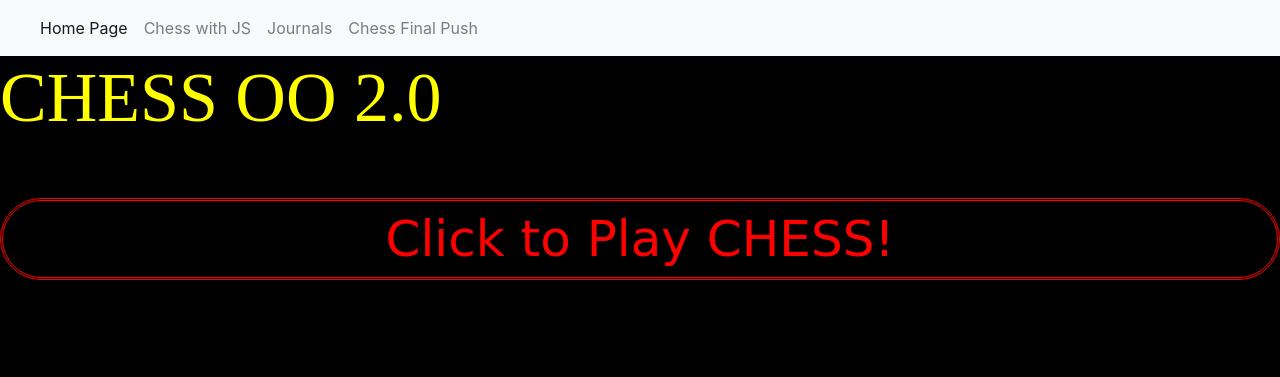
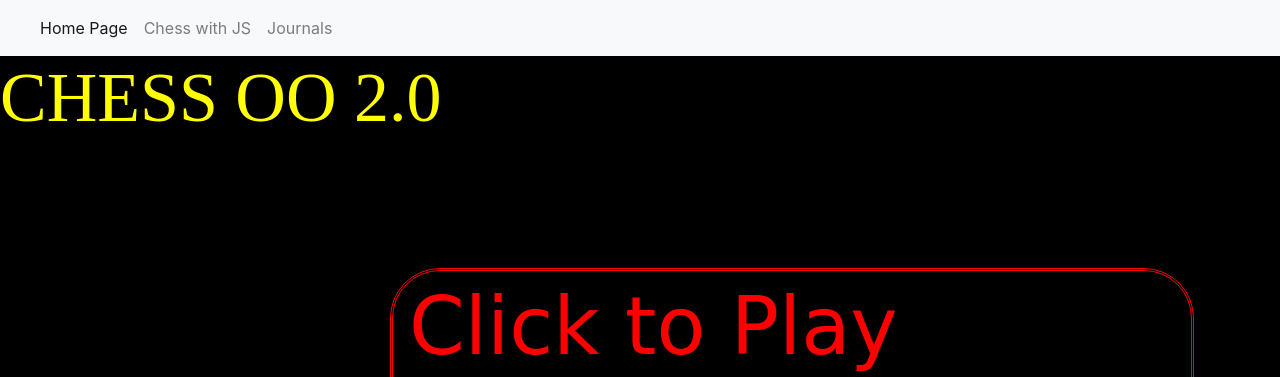
Before and after one commit to colin-szeto/Group-Portfolio, a Flask app: page / in a window 1280 px wide. Shown: the top 377 px of the page. Run offline with Flask 2, Linux system fonts and the light colour scheme; some libraries are stand-ins or nearby versions.

```diff
--- a/templates/base.html
+++ b/templates/base.html
@@ -25,13 +25,15 @@
 
           <a class="nav-link" href="/project/chessJs">Chess with JS</a>
           <a class="nav-link" href="/project/journals">Journals</a>
-          <a class="nav-link" href="/project/chessPush">Chess Final Push</a>
+          <a class="nav-link" href="/project/chessPush"></a>
 
           <!--<a class="nav-link" href="yourName">What is my Name?</a>-->
           <a class="nav-link" href="https://github.com/kolinbilly/Group-Portfolio/blob/master/README.md"></a>
           <a class="nav-link" href="chessEmbed"></a>
           <a class="nav-link code" style="color:red; margin:auto; text-align: center;" href="/project/chessMenu/" ></a>
           <a class="nav-link" href="/project/index"></a>
+          <a class="nav-link" href="/project/chessPush"></a>
+
 
 
 
--- a/templates/home.html
+++ b/templates/home.html
@@ -25,9 +25,9 @@
 
     <body style="background-color:black;">
 
-      <h1 style = "font-family: Times New Roman ; color: yellow; font-size: 70px; padding-bottom: 50px">CHESS OO 2.0<h1>
+      <h1 style = "font-family: Times New Roman ; color: yellow; font-size: 70px; padding-bottom: 120px">CHESS OO 2.0<h1>
 
-          <a class="nav-link code" style="font-family: Comic Sans MS; font-size: 50px; color:red; border-radius: 50px ; border-style:double ; text-align: center" href="/project/chessMenu/" >Click to Play CHESS!</a>
+          <a class="nav-link code" style="font-family: Comic Sans MS; font-size: 80px; color:red; border-radius: 50px ; border-style:double ; position: absolute; left: 390px; width: 804px" href="/project/chessMenu/" >Click to Play CHESS!</a>
 
 
           <img id = "background" src= "https://cdn.discordapp.com/attachments/763494337798471721/770163622549651486/most_expensive_chess_board_ever.png" alt = "expensive chess set">
```
Also changed, not shown: templates/journals.html (+6 -6 lines).
